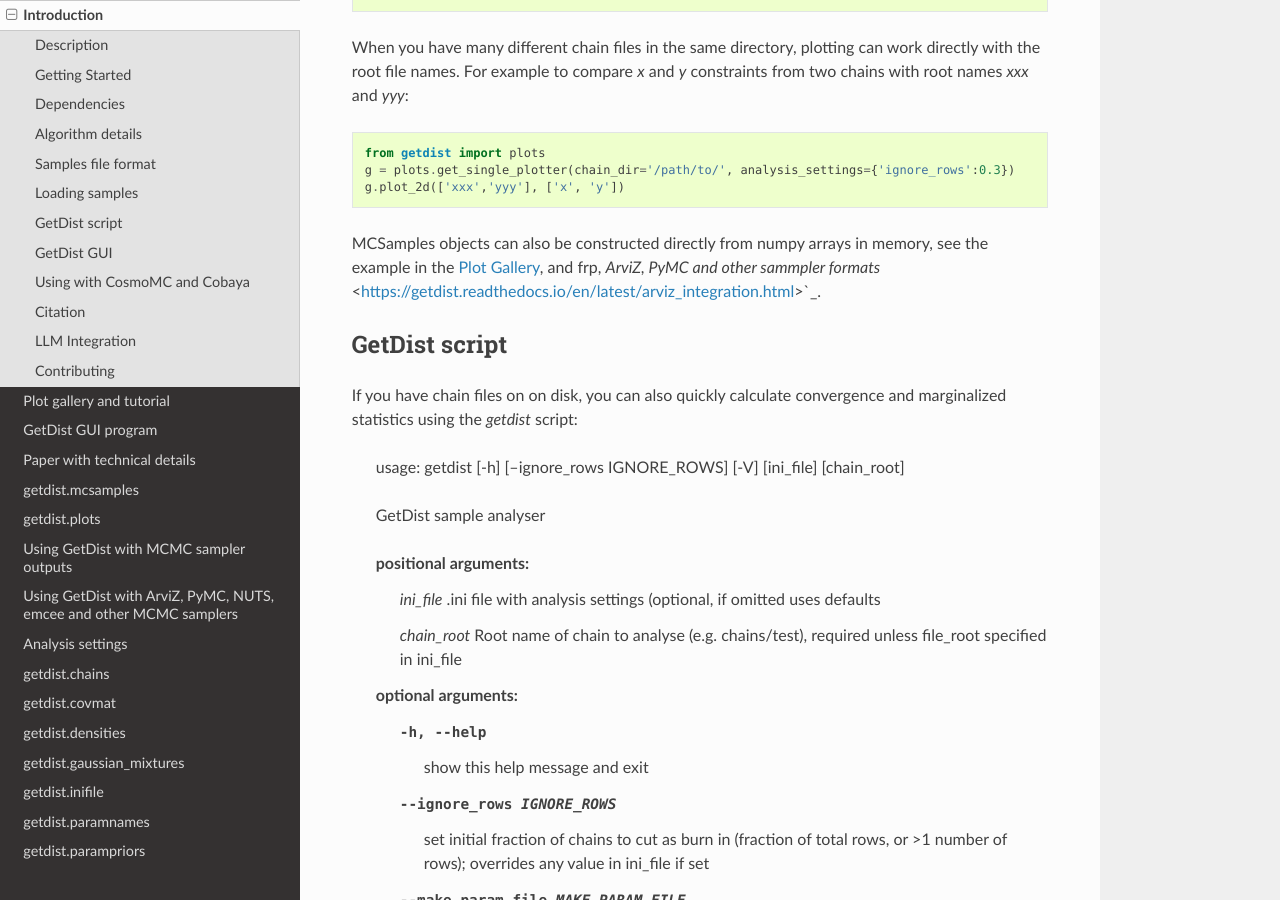
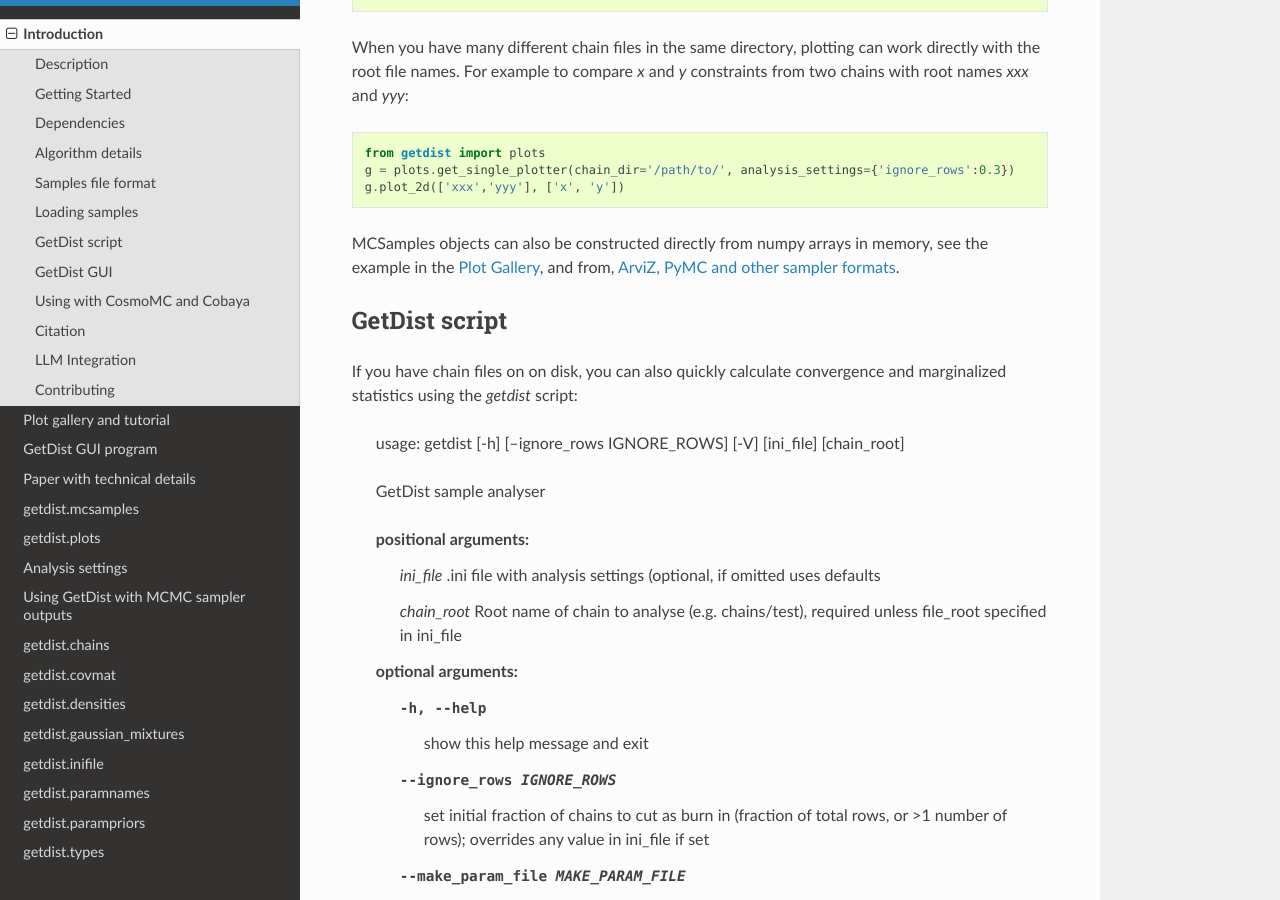
Before and after one commit to cmbant/getdist, a Sphinx documentation site: the page built from docs/source/intro.rst, in a window 1280 px wide and 900 px high, scrolled down 3383 px. Built offline with Sphinx 7.4.7 and the Read the Docs theme 3.1.0, drawn with Linux system fonts in a browser that asks for light colours; the version number is read from the project's files by our own code; some of the changed text lies outside the part shown.

Commit message:
doc typos etc

```diff
--- a/README.rst
+++ b/README.rst
@@ -148,7 +148,7 @@
 
 MCSamples objects can also be constructed directly from numpy arrays in memory, see the example
 in the `Plot Gallery <https://getdist.readthedocs.io/en/latest/plot_gallery.html>`_,
-and frp, `ArviZ, PyMC and other sammpler formats` <https://getdist.readthedocs.io/en/latest/arviz_integration.html>`_.
+and from, `ArviZ, PyMC and other sampler formats <https://getdist.readthedocs.io/en/latest/arviz_integration.html>`_.
 
 GetDist script
 ===================
--- a/docs/source/arviz_integration.rst
+++ b/docs/source/arviz_integration.rst
@@ -13,10 +13,7 @@
 For chain files (or hierarchy of chain directories) stored on disk you can just pass the `chain_dir` argument to `get_single_plotter` or `get_subplot_plotter`,
 then reference chains by their root name string. See Cobaya `examples <https://cobaya.readthedocs.io/en/latest/example.html>`_.
 
-Using GetDist with ArviZ, PyMC, NUTS, emcee and other MCMC samplers
-====================================================================
-
-GetDist can be used to analyze and plot samples from a wide variety of MCMC samplers by loading sample arrays directly or integration with ArviZ,
+GetDist can also be used to analyze and plot samples from a wide variety of MCMC samplers by loading sample arrays directly or integration with ArviZ,
 a Python package for exploratory analysis of Bayesian models.
 
 ArviZ Integration
--- a/docs/source/index.rst
+++ b/docs/source/index.rst
@@ -22,13 +22,14 @@
 
    mcsamples
    plots
-   arviz_integration
+
 
 See also:
 
 .. toctree::
 
    analysis_settings
+   arviz_integration
 
 Other main modules:
 
```
Also changed, not shown: other parts of README.rst (+1 -1 lines).
